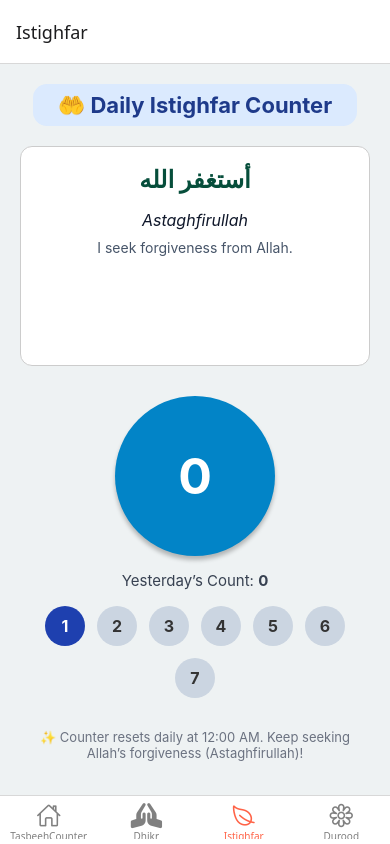
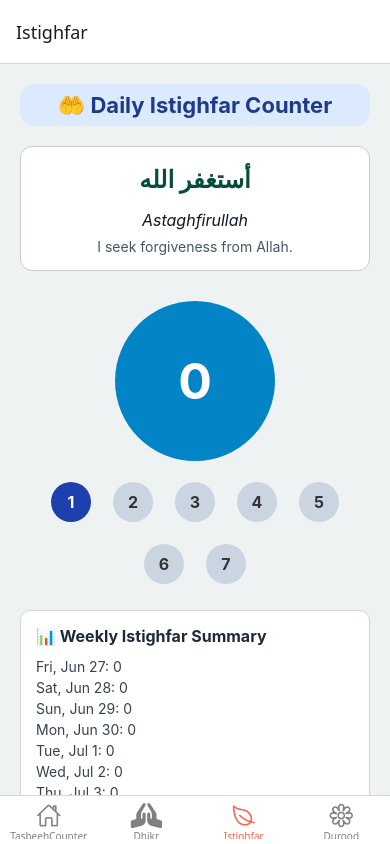
Before and after one commit to MHHJisan/TasbeehCounter, a React Native app: screen /Istighfar in a window 390 px wide. Built offline with nearby package versions, Linux system fonts and the light colour scheme.

Commit message:
added weekly summary in the below

```diff
--- a/package.json
+++ b/package.json
@@ -16,16 +16,18 @@
     "@react-navigation/native": "^7.1.14",
     "@react-navigation/native-stack": "^7.3.21",
     "expo": "~53.0.16",
+    "expo-audio": "~0.4.7",
     "expo-av": "~15.1.7",
     "expo-status-bar": "~2.2.3",
     "moment": "^2.30.1",
     "react": "19.0.0",
     "react-native": "0.79.5",
+    "react-native-chart-kit": "^6.12.0",
     "react-native-confetti-cannon": "^1.5.2",
     "react-native-safe-area-context": "^5.5.1",
     "react-native-screens": "^4.11.1",
-    "react-native-vector-icons": "^10.2.0",
-    "expo-audio": "~0.4.7"
+    "react-native-svg": "^15.12.0",
+    "react-native-vector-icons": "^10.2.0"
   },
   "devDependencies": {
     "@babel/core": "^7.20.0",
--- a/screens/IstighfarScreen.js
+++ b/screens/IstighfarScreen.js
@@ -11,7 +11,6 @@ import moment from "moment";
 
 const STORAGE_KEY = "@istighfar_count";
 const DATE_KEY = "@istighfar_date";
-const YESTERDAY_KEY = "@istighfar_yesterday_count";
 
 const ISTIGHFAR_DATA = [
   {
@@ -31,13 +30,13 @@ const ISTIGHFAR_DATA = [
       "I seek forgiveness from Allah, my Lord, for every sin and I repent to Him.",
   },
   {
-    arabic: "رَبِّ اغْفِرْ لِي وَتُبْ عَلَيَّ",
+    arabic: "رَبِّ اغْفِرْ لِي وَتُبْ عَلَيَّ",
     transliteration: "Rabbi ighfir li wa tub ‘alayya",
     meaning: "My Lord, forgive me and accept my repentance.",
   },
   {
     arabic:
-      "لَا إِلَٰهَ إِلَّا أَنتَ سُبْحَانَكَ إِنِّي كُنتُ مِنَ الظَّالِمِينَ",
+      "لَا إِلَٰهَ إِلَّا أَنتَ سُبْحَانَكَ إِنِّي كُنتُ مِنَ الظَّالِمِينَ",
     transliteration: "La ilaha illa Anta, subhanaka inni kuntu minaz-zalimin",
     meaning:
       "There is no deity but You; glory be to You, I was indeed among the wrongdoers.",
@@ -51,65 +50,58 @@ const ISTIGHFAR_DATA = [
   },
   {
     arabic:
-      "اللَّهُمَّ أَنْتَ رَبِّي، لَا إِلَهَ إِلَّا أَنْتَ، خَلَقْتَنِي وَأَنَا عَبْدُكَ، وَأَنَا عَلَىٰ عَهْدِكَ وَوَعْدِكَ مَا اسْتَطَعْتُ، أَعُوذُ بِكَ مِنْ شَرِّ مَا صَنَعْتُ، أَبُوءُ لَكَ بِنِعْمَتِكَ عَلَيَّ، وَأَبُوءُ بِذَنْبِي، فَاغْفِرْ لِي، فَإِنَّهُ لَا يَغْفِرُ الذُّنُوبَ إِلَّا أَنْتَ",
+      "اللَّهُمَّ أَنْتَ رَبِّي، لَا إِلَهَ إِلَّا أَنْتَ، خَلَقْتَنِي وَأَنَا عَبْدُكَ، وَأَنَا عَلَىٰ عَهْدِكَ وَوَعْدِكَ مَا اسْتَطَعْتُ، أَعُوذُ بِكَ مِنْ شَرِّ مَا صَنَعْتُ، أَبُوءُ لَكَ بِنِعْمَتِكَ عَلَيَّ، وَأَبُوءُ بِذَنْبِي، فَاغْفِرْ لِي، فَإِنَّهُ لَا يَغْفِرُ الذُّنُوبَ إِلَّا أَنْتَ",
     transliteration:
       "Allahumma Anta Rabbi, la ilaha illa Anta, khalaqtani wa ana ‘abduka, wa ana ‘ala ‘ahdika wa wa’dika mastata’tu, a’udhu bika min sharri ma sana’tu, abu’u laka bini’matika ‘alayya, wa abu’u bidhanbi, faghfir li fa innahu la yaghfirudh-dhunuba illa Anta.",
     meaning:
-      "O Allah! You are my Lord. There is no true deity except You. You created me and I am Your servant, and I am on Your covenant and promise as much as I can...",
+      "O Allah! You are my Lord. There is no true deity except You. You created me and I am Your servant, and I am on Your covenant and promise as much as I can. I seek refuge in You from the evil of what I have done. I acknowledge Your blessings upon me and I confess my sins to You. So forgive me, for surely no one can forgive sins except You.",
   },
 ];
 
 const IstighfarScreen = () => {
   const [count, setCount] = useState(0);
-  const [previousCount, setPreviousCount] = useState(0);
   const [selectedIndex, setSelectedIndex] = useState(0);
-  const [currentDate, setCurrentDate] = useState(moment().format("YYYY-MM-DD"));
+  const [weeklyHistory, setWeeklyHistory] = useState([]);
 
   const selectedIstighfar = ISTIGHFAR_DATA[selectedIndex];
 
   useEffect(() => {
-    initializeCount();
-    const interval = setInterval(checkDateChange, 60000);
-    return () => clearInterval(interval);
+    checkAndResetCount();
+    loadWeeklyHistory();
   }, []);
 
   useEffect(() => {
     saveCount();
   }, [count]);
 
-  const initializeCount = async () => {
+  const checkAndResetCount = async () => {
+    const today = moment().format("YYYY-MM-DD");
     const savedDate = await AsyncStorage.getItem(DATE_KEY);
-    const today = moment().format("YYYY-MM-DD");
 
     if (savedDate !== today) {
-      await handleDateChange();
+      await AsyncStorage.setItem(DATE_KEY, today);
+      await AsyncStorage.setItem(STORAGE_KEY, "0");
+      setCount(0);
     } else {
       const savedCount = await AsyncStorage.getItem(STORAGE_KEY);
-      const savedYesterday = await AsyncStorage.getItem(YESTERDAY_KEY);
       if (savedCount !== null) setCount(parseInt(savedCount));
-      if (savedYesterday !== null) setPreviousCount(parseInt(savedYesterday));
     }
   };
 
-  const checkDateChange = async () => {
+  const saveCount = async () => {
     const today = moment().format("YYYY-MM-DD");
-    if (today !== currentDate) {
-      setCurrentDate(today);
-      await handleDateChange();
-    }
+    await AsyncStorage.setItem(STORAGE_KEY, count.toString());
+    await AsyncStorage.setItem(`@istighfar_count_${today}`, count.toString());
   };
 
-  const handleDateChange = async () => {
-    const savedCount = await AsyncStorage.getItem(STORAGE_KEY);
-    await AsyncStorage.setItem(DATE_KEY, moment().format("YYYY-MM-DD"));
-    await AsyncStorage.setItem(YESTERDAY_KEY, savedCount || "0");
-    await AsyncStorage.setItem(STORAGE_KEY, "0");
-    setPreviousCount(parseInt(savedCount) || 0);
-    setCount(0);
-  };
-
-  const saveCount = async () => {
-    await AsyncStorage.setItem(STORAGE_KEY, count.toString());
+  const loadWeeklyHistory = async () => {
+    const history = [];
+    for (let i = 6; i >= 0; i--) {
+      const date = moment().subtract(i, "days").format("YYYY-MM-DD");
+      const stored = await AsyncStorage.getItem(`@istighfar_count_${date}`);
+      history.push({ date, count: stored ? parseInt(stored) : 0 });
+    }
+    setWeeklyHistory(history);
   };
 
   const incrementCount = () => {
@@ -117,40 +109,35 @@ const IstighfarScreen = () => {
   };
 
   return (
-    <View style={styles.container}>
+    <ScrollView style={styles.container}>
       <Text style={styles.subtext}>🤲 Daily Istighfar Counter</Text>
 
-      <ScrollView style={styles.duaBox}>
+      <View style={styles.duaBox}>
         <Text style={styles.arabic}>{selectedIstighfar.arabic}</Text>
         <Text style={styles.transliteration}>
           {selectedIstighfar.transliteration}
         </Text>
         <Text style={styles.meaning}>{selectedIstighfar.meaning}</Text>
-      </ScrollView>
+      </View>
 
       <TouchableOpacity onPress={incrementCount} style={styles.counterButton}>
         <Text style={styles.counterText}>{count}</Text>
       </TouchableOpacity>
-
-      <Text style={styles.yesterday}>
-        Yesterday’s Count:{" "}
-        <Text style={{ fontWeight: "bold" }}>{previousCount}</Text>
-      </Text>
 
       <View style={styles.selectorRow}>
         {ISTIGHFAR_DATA.map((_, index) => (
           <TouchableOpacity
             key={index}
             style={[
-              styles.istighfarButton,
-              selectedIndex === index && styles.istighfarButtonActive,
+              styles.selectorButton,
+              selectedIndex === index && styles.selectorActive,
             ]}
             onPress={() => setSelectedIndex(index)}
           >
             <Text
               style={[
-                styles.istighfarButtonText,
-                selectedIndex === index && styles.istighfarButtonTextActive,
+                styles.selectorText,
+                selectedIndex === index && styles.selectorTextActive,
               ]}
             >
               {index + 1}
@@ -159,11 +146,19 @@ const IstighfarScreen = () => {
         ))}
       </View>
 
+      <View style={styles.historyBox}>
+        <Text style={styles.historyTitle}>📊 Weekly Istighfar Summary</Text>
+        {weeklyHistory.map((item, index) => (
+          <Text key={index} style={styles.historyText}>
+            {moment(item.date).format("ddd, MMM D")}: {item.count}
+          </Text>
+        ))}
+      </View>
+
       <Text style={styles.note}>
-        ✨ Counter resets daily at 12:00 AM. Keep seeking Allah’s forgiveness
-        (Astaghfirullah)!
+        Counter resets daily at 12:00 AM. Keep seeking Allah's forgiveness.
       </Text>
-    </View>
+    </ScrollView>
   );
 };
 
@@ -171,11 +166,9 @@ export default IstighfarScreen;
 
 const styles = StyleSheet.create({
   container: {
+    backgroundColor: "#eef2f3",
+    padding: 20,
     flex: 1,
-    backgroundColor: "#eef2f3",
-    paddingTop: 20,
-    alignItems: "center",
-    paddingHorizontal: 20,
   },
   subtext: {
     fontSize: 22,
@@ -189,8 +182,6 @@ const styles = StyleSheet.create({
     textAlign: "center",
   },
   duaBox: {
-    maxHeight: 220,
-    width: "100%",
     padding: 15,
     marginBottom: 15,
     backgroundColor: "#fff",
@@ -217,7 +208,6 @@ const styles = StyleSheet.create({
     fontSize: 14,
     color: "#475569",
     textAlign: "center",
-    lineHeight: 20,
   },
   counterButton: {
     width: 160,
@@ -226,29 +216,21 @@ const styles = StyleSheet.create({
     backgroundColor: "#0284c7",
     justifyContent: "center",
     alignItems: "center",
+    alignSelf: "center",
     marginVertical: 15,
-    shadowColor: "#000",
-    shadowOffset: { width: 0, height: 4 },
-    shadowOpacity: 0.25,
-    shadowRadius: 4,
-    elevation: 5,
   },
   counterText: {
     fontSize: 50,
     fontWeight: "bold",
     color: "#fff",
   },
-  yesterday: {
-    fontSize: 15,
-    color: "#374151",
-    marginBottom: 10,
-  },
   selectorRow: {
     flexDirection: "row",
     flexWrap: "wrap",
     justifyContent: "center",
+    gap: 10,
   },
-  istighfarButton: {
+  selectorButton: {
     width: 40,
     height: 40,
     borderRadius: 20,
@@ -257,22 +239,40 @@ const styles = StyleSheet.create({
     alignItems: "center",
     margin: 6,
   },
-  istighfarButtonActive: {
+  selectorActive: {
     backgroundColor: "#1e40af",
   },
-  istighfarButtonText: {
+  selectorText: {
+    fontWeight: "bold",
+    fontSize: 16,
     color: "#333",
+  },
+  selectorTextActive: {
+    color: "#fff",
+  },
+  historyBox: {
+    marginTop: 20,
+    backgroundColor: "#fff",
+    padding: 15,
+    borderRadius: 10,
+    borderWidth: 1,
+    borderColor: "#d1d5db",
+  },
+  historyTitle: {
     fontSize: 16,
     fontWeight: "bold",
+    marginBottom: 10,
+    color: "#1f2937",
   },
-  istighfarButtonTextActive: {
-    color: "#fff",
+  historyText: {
+    fontSize: 14,
+    color: "#374151",
+    paddingVertical: 2,
   },
   note: {
-    marginTop: 25,
     fontSize: 13,
     color: "#6b7280",
     textAlign: "center",
-    paddingHorizontal: 15,
+    paddingTop: 20,
   },
 });
```
Also changed, not shown: 1 other file (tests, documents, lock files or other folders).
